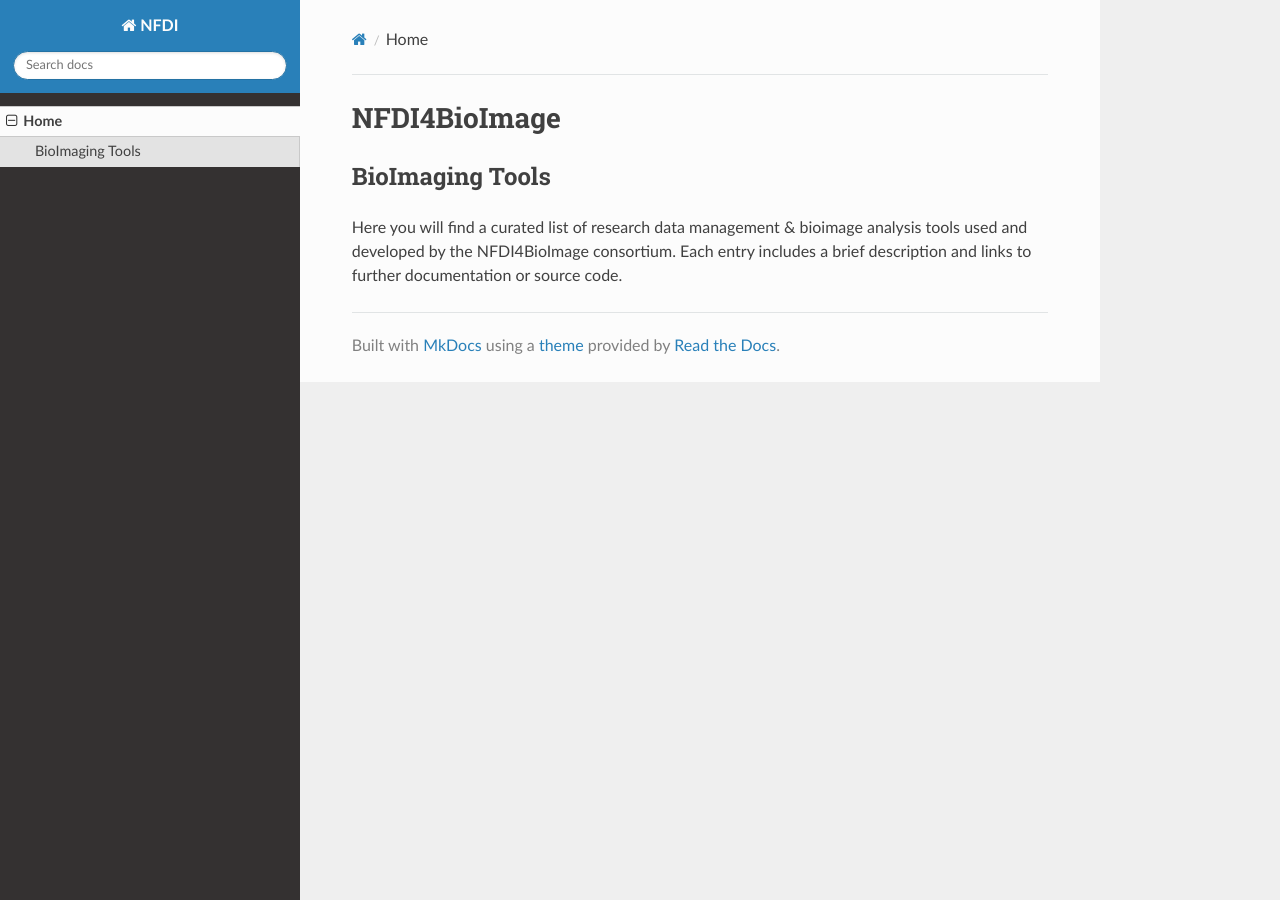
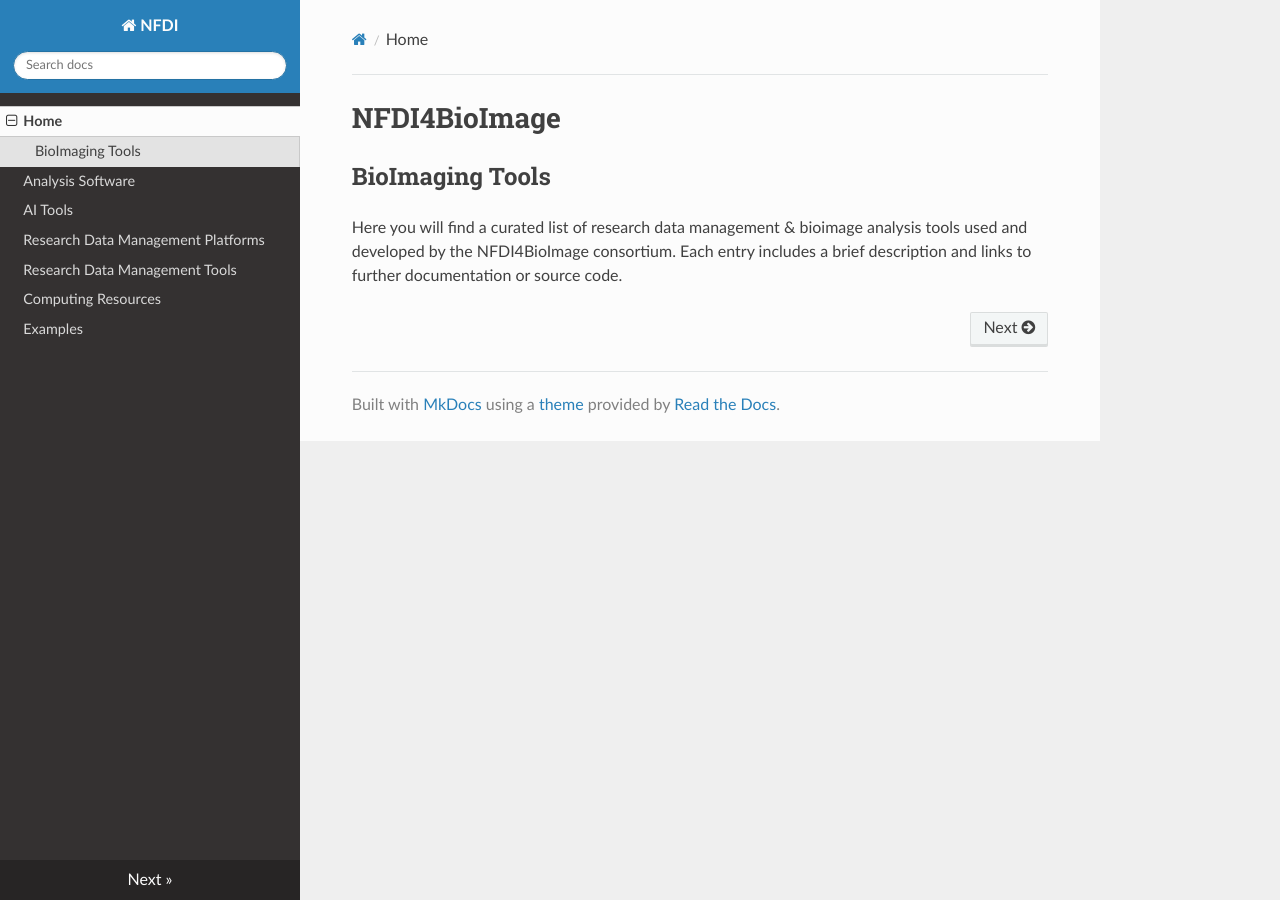
Before and after one commit to ThZobel/NFDI4BioImage_Tool_List, an MkDocs documentation site: the page built from docs/index.md, in a window 1280 px wide. Built offline with MkDocs 1.6.1, drawn with Linux system fonts in a browser that asks for light colours; nearby versions of some CDN libraries.

Commit message:
Update mkdocs.yml

```diff
--- a/mkdocs.yml
+++ b/mkdocs.yml
@@ -1,4 +1,10 @@
 site_name: NFDI
 nav:
   - Home: index.md
+  - Analysis Software: 01_Analysis Software.md
+  - AI Tools: 02_AI Tools.md
+  - Research Data Management Platforms: 03_Research Data Management Platforms.md
+  - Research Data Management Tools: 04_Research Data Management Tools.md
+  - Computing Resources: 05_Computing Resources.md
+  - Examples: 06_Examples.md
 theme: readthedocs
```
